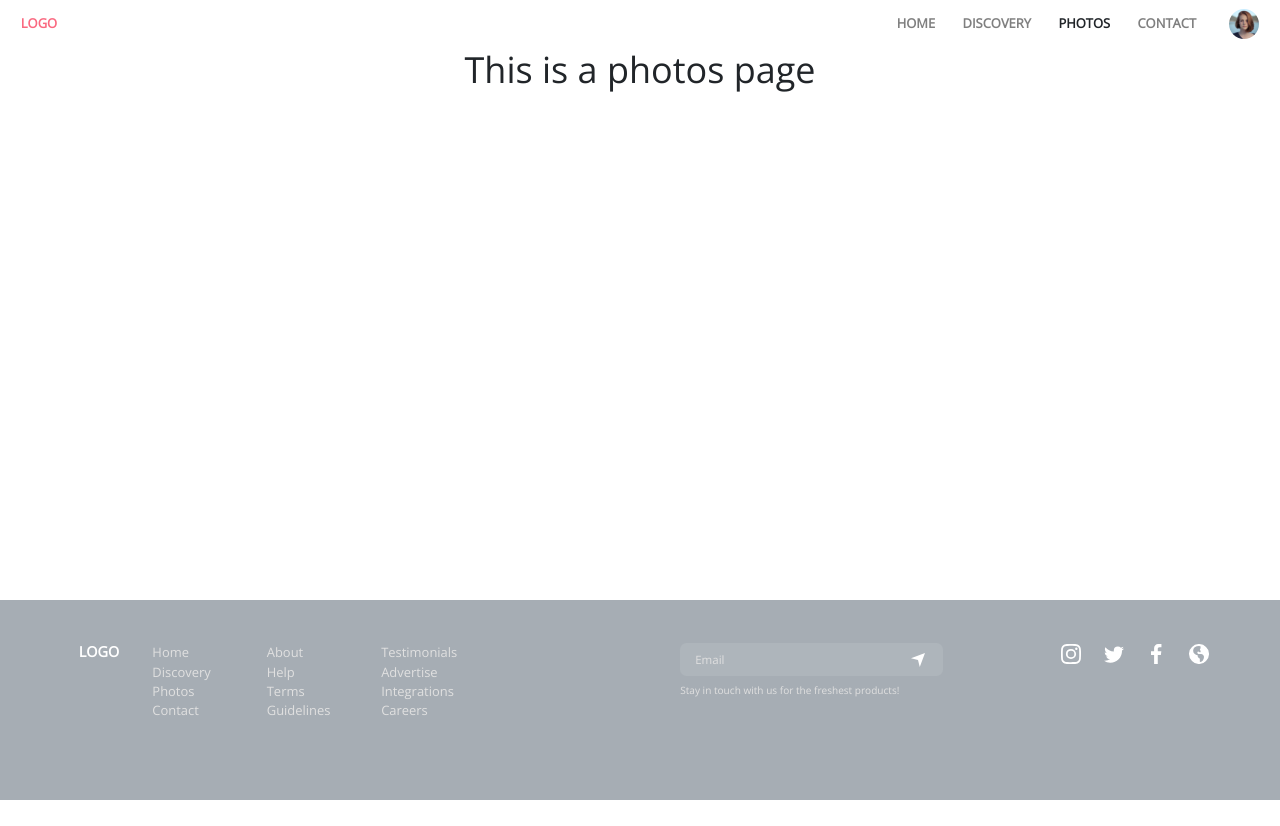
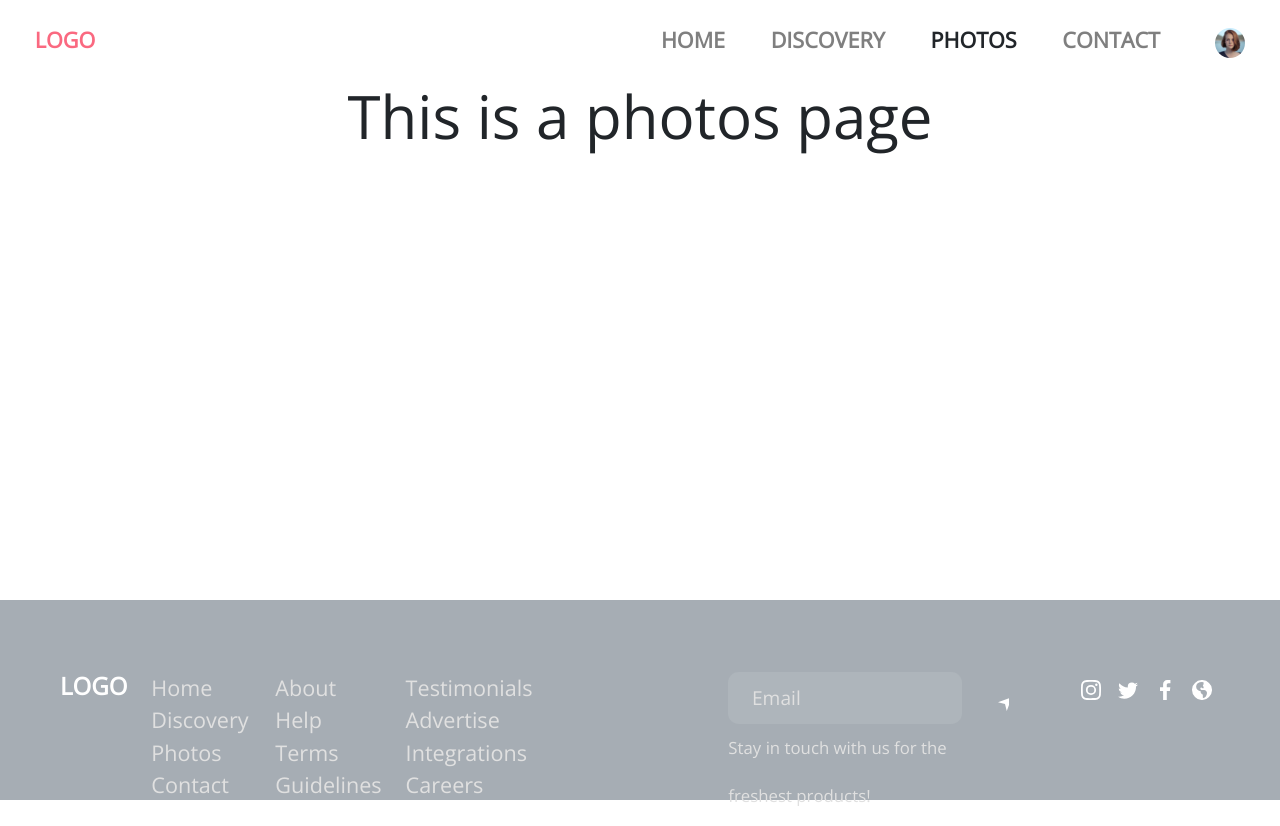
Before and after one commit to FieldMarshallVague/radix-mock-up, a Vue app: page /#/photos in a window 1280 px wide. Before the commit the page ends 800 px from the top, so only its background shows below. Built offline with nearby package versions, Linux system fonts and the light colour scheme.

Commit message:
test netlify

```diff
--- a/src/global.scss
+++ b/src/global.scss
@@ -5,7 +5,7 @@
 html {
   box-sizing: border-box;
   // font-size: 62.5%;
-  font-size:90%;
+  font-size:150%;
 }
 
 *,
```
